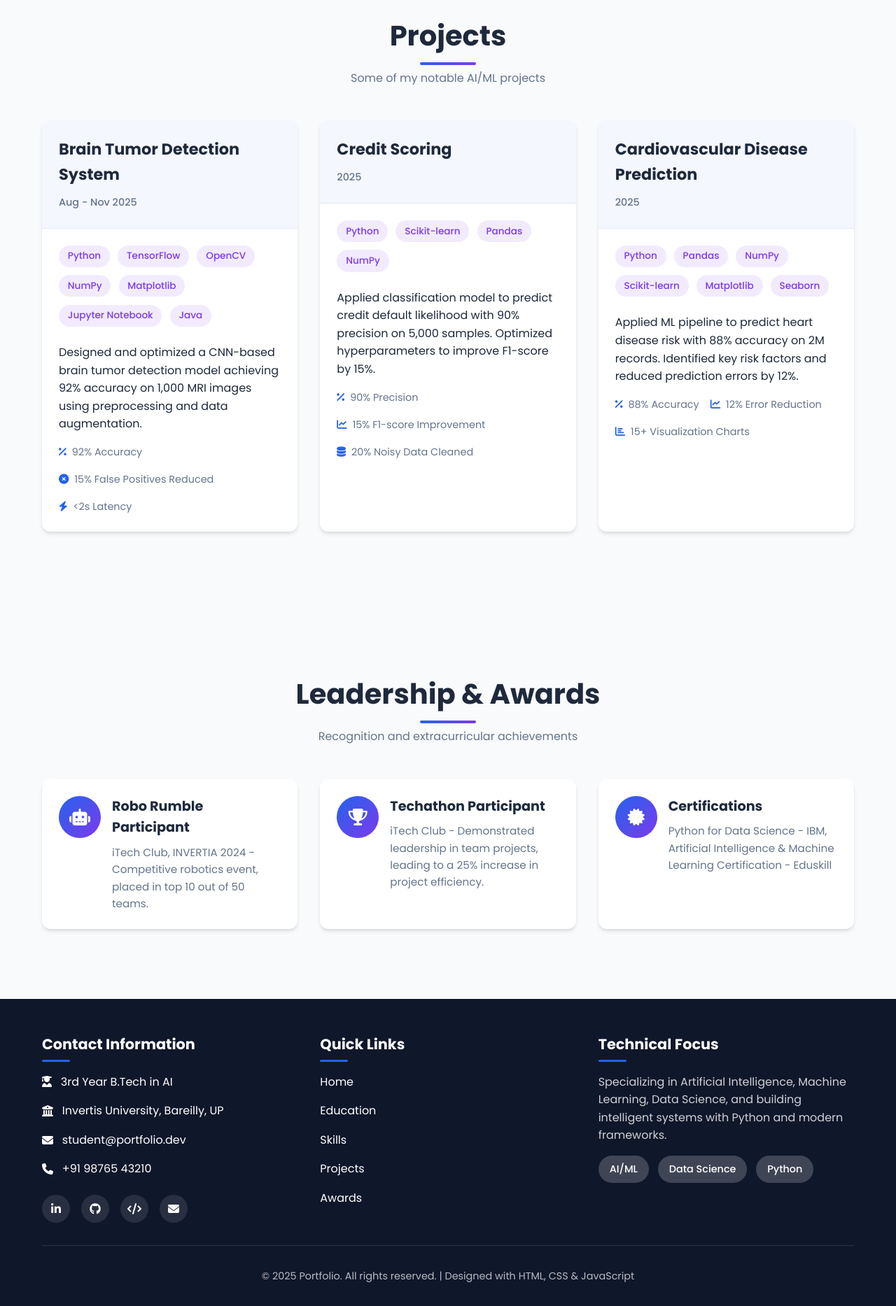
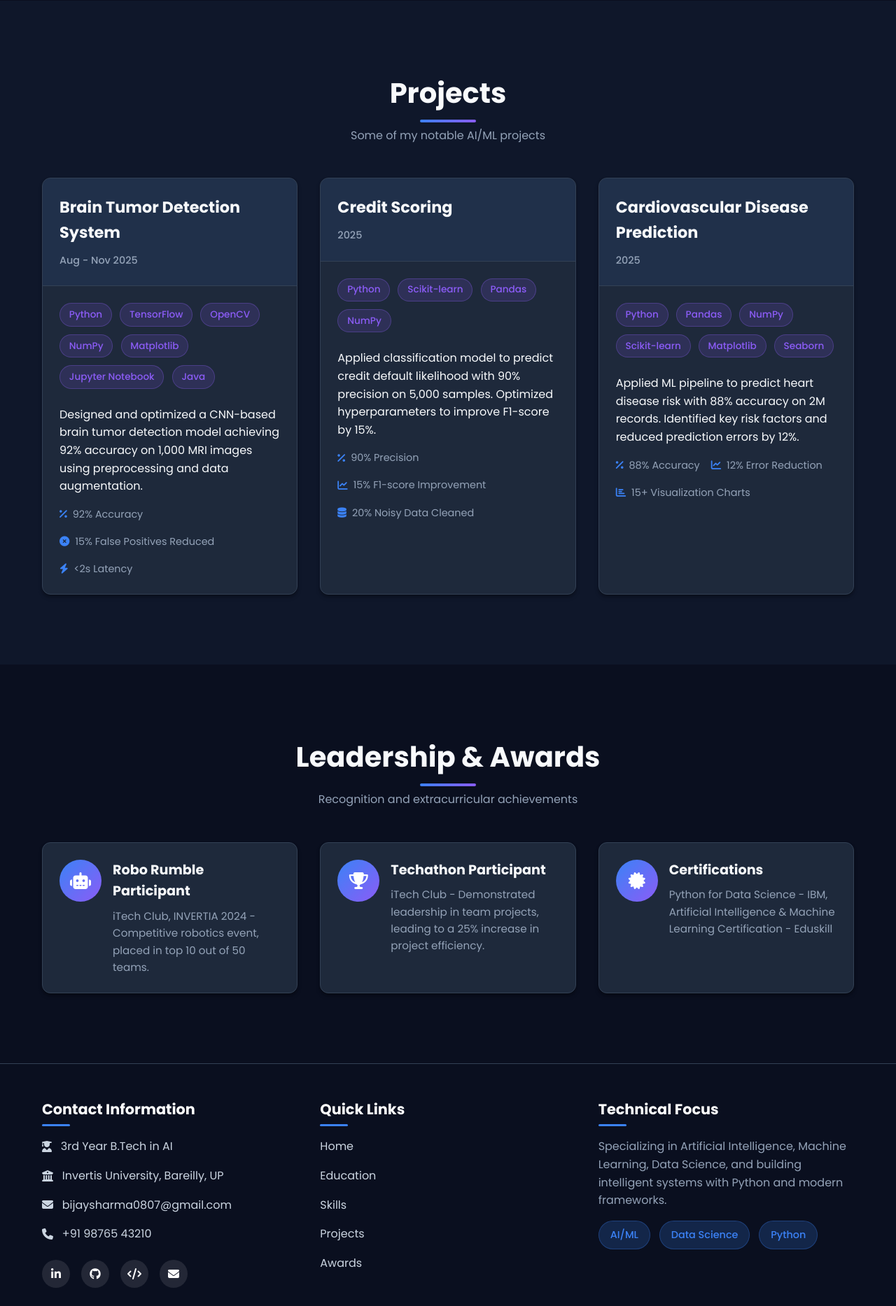
Before and after one commit to GitBijay221122/portfolio, a Flask app: page / in a window 1280 px wide. Shown: the part 3654-5521 px from the top of the page at 70% size. Run offline with Flask 3, Linux system fonts and the light colour scheme.

Commit message:
Portfolio theme updated 28/01/2026

```diff
--- a/templates/index.html
+++ b/templates/index.html
@@ -3,21 +3,24 @@
 <head>
     <meta charset="UTF-8">
     <meta name="viewport" content="width=device-width, initial-scale=1.0">
-    <title>Portfolio | AI/ML Student</title>
+    <title>Bijay Sharma | AI/ML Student</title>
     <link rel="stylesheet" href="https://cdnjs.cloudflare.com/ajax/libs/font-awesome/6.4.0/css/all.min.css">
     <link href="https://fonts.googleapis.com/css2?family=Poppins:wght@300;400;500;600;700&family=Roboto+Mono:wght@300;400;500&display=swap" rel="stylesheet">
     <style>
         :root {
-            --primary-color: #2563eb;
-            --primary-dark: #1d4ed8;
-            --secondary-color: #7c3aed;
+            --primary-color: #3b82f6;
+            --primary-dark: #2563eb;
+            --secondary-color: #8b5cf6;
             --dark-bg: #0f172a;
-            --light-bg: #f8fafc;
-            --text-dark: #1e293b;
-            --text-light: #64748b;
-            --border-color: #e2e8f0;
-            --shadow: 0 4px 6px -1px rgba(0, 0, 0, 0.1), 0 2px 4px -1px rgba(0, 0, 0, 0.06);
-            --shadow-lg: 0 10px 15px -3px rgba(0, 0, 0, 0.1), 0 4px 6px -2px rgba(0, 0, 0, 0.05);
+            --darker-bg: #0a0f1f;
+            --card-bg: #1e293b;
+            --light-bg: #1e293b;
+            --text-dark: #f8fafc;
+            --text-light: #cbd5e1;
+            --text-muted: #94a3b8;
+            --border-color: #334155;
+            --shadow: 0 4px 6px -1px rgba(0, 0, 0, 0.3), 0 2px 4px -1px rgba(0, 0, 0, 0.2);
+            --shadow-lg: 0 10px 15px -3px rgba(0, 0, 0, 0.4), 0 4px 6px -2px rgba(0, 0, 0, 0.3);
             --transition: all 0.3s ease;
             --gradient: linear-gradient(135deg, var(--primary-color), var(--secondary-color));
         }
@@ -36,7 +39,7 @@
             font-family: 'Poppins', sans-serif;
             line-height: 1.6;
             color: var(--text-dark);
-            background-color: var(--light-bg);
+            background-color: var(--dark-bg);
             overflow-x: hidden;
         }
 
@@ -240,6 +244,11 @@
         /* Sections Common Styles */
         .section {
             padding: 100px 0;
+            background-color: var(--dark-bg);
+        }
+
+        .section-alt {
+            background-color: var(--darker-bg);
         }
 
         .section-title {
@@ -269,7 +278,7 @@
         }
 
         .section-title p {
-            color: var(--text-light);
+            color: var(--text-muted);
             max-width: 600px;
             margin: 0 auto;
         }
@@ -408,21 +421,23 @@
         }
 
         .project-card {
-            background: white;
+            background: var(--card-bg);
             border-radius: 12px;
             overflow: hidden;
             box-shadow: var(--shadow);
             transition: var(--transition);
+            border: 1px solid var(--border-color);
         }
 
         .project-card:hover {
             transform: translateY(-10px);
             box-shadow: var(--shadow-lg);
+            border-color: var(--primary-color);
         }
 
         .project-header {
             padding: 1.5rem;
-            background: rgba(37, 99, 235, 0.05);
+            background: rgba(59, 130, 246, 0.08);
             border-bottom: 1px solid var(--border-color);
         }
 
@@ -433,7 +448,7 @@
         }
 
         .project-date {
-            color: var(--text-light);
+            color: var(--text-muted);
             font-size: 0.9rem;
             font-weight: 500;
         }
@@ -450,12 +465,13 @@
         }
 
         .tech-tag {
-            background: rgba(124, 58, 237, 0.1);
+            background: rgba(139, 92, 246, 0.15);
             color: var(--secondary-color);
             padding: 0.3rem 0.8rem;
             border-radius: 50px;
             font-size: 0.85rem;
             font-weight: 500;
+            border: 1px solid rgba(139, 92, 246, 0.3);
         }
 
         .project-stats {
@@ -469,7 +485,7 @@
             display: flex;
             align-items: center;
             gap: 0.5rem;
-            color: var(--text-light);
+            color: var(--text-muted);
             font-size: 0.9rem;
         }
 
@@ -485,7 +501,7 @@
         }
 
         .award-card {
-            background: white;
+            background: var(--card-bg);
             border-radius: 12px;
             padding: 1.5rem;
             box-shadow: var(--shadow);
@@ -493,11 +509,13 @@
             align-items: flex-start;
             gap: 1rem;
             transition: var(--transition);
+            border: 1px solid var(--border-color);
         }
 
         .award-card:hover {
             transform: translateY(-5px);
             box-shadow: var(--shadow-lg);
+            border-color: var(--primary-color);
         }
 
         .award-icon {
@@ -520,15 +538,16 @@
         }
 
         .award-content p {
-            color: var(--text-light);
+            color: var(--text-muted);
             font-size: 0.95rem;
         }
 
         /* Footer */
         footer {
-            background: var(--dark-bg);
+            background: var(--darker-bg);
             color: white;
             padding: 3rem 0 2rem;
+            border-top: 1px solid var(--border-color);
         }
 
         .footer-content {
@@ -565,6 +584,7 @@
             display: flex;
             align-items: center;
             gap: 0.8rem;
+            color: var(--text-light);
         }
 
         .social-links {
@@ -595,7 +615,7 @@
             text-align: center;
             padding-top: 2rem;
             border-top: 1px solid rgba(255, 255, 255, 0.1);
-            color: rgba(255, 255, 255, 0.7);
+            color: var(--text-muted);
             font-size: 0.9rem;
         }
 
@@ -734,7 +755,7 @@
     <header>
         <div class="container">
             <nav class="navbar">
-                <a href="#" class="logo">Portfolio</a>
+                <a href="#" class="logo">Bijay Sharma</a>
                 <button class="mobile-menu-btn" id="mobileMenuBtn">
                     <i class="fas fa-bars"></i>
                 </button>
@@ -776,7 +797,7 @@
     </section>
 
     <!-- Education Section -->
-    <section class="section" id="education">
+    <section class="section section-alt" id="education">
         <div class="container">
             <div class="section-title">
                 <h2>Education</h2>
@@ -870,7 +891,7 @@
     </section>
 
     <!-- Experience Section -->
-    <section class="section" id="experience">
+    <section class="section section-alt" id="experience">
         <div class="container">
             <div class="section-title">
                 <h2>Experience</h2>
@@ -973,7 +994,7 @@
     </section>
 
     <!-- Leadership & Awards Section -->
-    <section class="section" id="awards">
+    <section class="section section-alt" id="awards">
         <div class="container">
             <div class="section-title">
                 <h2>Leadership & Awards</h2>
@@ -1020,38 +1041,38 @@
                     <ul class="contact-info">
                         <li><i class="fas fa-user-graduate"></i> 3rd Year B.Tech in AI</li>
                         <li><i class="fas fa-university"></i> Invertis University, Bareilly, UP</li>
-                        <li><i class="fas fa-envelope"></i> student@portfolio.dev</li>
+                        <li><i class="fas fa-envelope"></i> bijaysharma0807@gmail.com</li>
                         <li><i class="fas fa-phone"></i> +91 98765 43210</li>
                     </ul>
                     <div class="social-links">
-    <a href="https://www.linkedin.com/in/bijay-sharma-205b322a2/" class="social-link"><i class="fab fa-linkedin-in"></i></a>
-    <a href="https://github.com/GitBijay221122" class="social-link"><i class="fab fa-github"></i></a>
-    <a href="https://leetcode.com/u/BijaySharma098/" class="social-link"><i class="fas fa-code"></i></a>
-    <a href="mailto:bijaysharma0807@gmail.com" class="social-link"><i class="fas fa-envelope"></i></a>
-</div>
+                        <a href="https://www.linkedin.com/in/bijay-sharma-205b322a2/" class="social-link"><i class="fab fa-linkedin-in"></i></a>
+                        <a href="https://github.com/GitBijay221122" class="social-link"><i class="fab fa-github"></i></a>
+                        <a href="https://leetcode.com/u/BijaySharma098/" class="social-link"><i class="fas fa-code"></i></a>
+                        <a href="mailto:bijaysharma0807@gmail.com" class="social-link"><i class="fas fa-envelope"></i></a>
+                    </div>
                 </div>
                 <div class="footer-section">
                     <h3>Quick Links</h3>
                     <ul class="contact-info">
-                        <li><a href="#home" style="color: white; text-decoration: none;">Home</a></li>
-                        <li><a href="#education" style="color: white; text-decoration: none;">Education</a></li>
-                        <li><a href="#skills" style="color: white; text-decoration: none;">Skills</a></li>
-                        <li><a href="#projects" style="color: white; text-decoration: none;">Projects</a></li>
-                        <li><a href="#awards" style="color: white; text-decoration: none;">Awards</a></li>
+                        <li><a href="#home" style="color: var(--text-light); text-decoration: none;">Home</a></li>
+                        <li><a href="#education" style="color: var(--text-light); text-decoration: none;">Education</a></li>
+                        <li><a href="#skills" style="color: var(--text-light); text-decoration: none;">Skills</a></li>
+                        <li><a href="#projects" style="color: var(--text-light); text-decoration: none;">Projects</a></li>
+                        <li><a href="#awards" style="color: var(--text-light); text-decoration: none;">Awards</a></li>
                     </ul>
                 </div>
                 <div class="footer-section">
                     <h3>Technical Focus</h3>
-                    <p style="color: rgba(255, 255, 255, 0.8); margin-bottom: 1rem;">Specializing in Artificial Intelligence, Machine Learning, Data Science, and building intelligent systems with Python and modern frameworks.</p>
+                    <p style="color: var(--text-muted); margin-bottom: 1rem;">Specializing in Artificial Intelligence, Machine Learning, Data Science, and building intelligent systems with Python and modern frameworks.</p>
                     <div class="skill-tags">
-                        <span class="skill-tag" style="background: rgba(255, 255, 255, 0.2); color: white;">AI/ML</span>
-                        <span class="skill-tag" style="background: rgba(255, 255, 255, 0.2); color: white;">Data Science</span>
-                        <span class="skill-tag" style="background: rgba(255, 255, 255, 0.2); color: white;">Python</span>
+                        <span class="skill-tag" style="background: rgba(59, 130, 246, 0.2); color: var(--primary-color);">AI/ML</span>
+                        <span class="skill-tag" style="background: rgba(59, 130, 246, 0.2); color: var(--primary-color);">Data Science</span>
+                        <span class="skill-tag" style="background: rgba(59, 130, 246, 0.2); color: var(--primary-color);">Python</span>
                     </div>
                 </div>
             </div>
             <div class="copyright">
-                <p>&copy; 2025 Portfolio. All rights reserved. | Designed with HTML, CSS & JavaScript</p>
+                <p>&copy; 2025 Bijay Sharma. All rights reserved. | Designed with HTML, CSS & JavaScript</p>
             </div>
         </div>
     </footer>
@@ -1080,7 +1101,7 @@
         window.addEventListener('scroll', () => {
             const header = document.querySelector('header');
             if (window.scrollY > 100) {
-                header.style.boxShadow = '0 5px 20px rgba(0, 0, 0, 0.1)';
+                header.style.boxShadow = '0 5px 20px rgba(0, 0, 0, 0.4)';
             } else {
                 header.style.boxShadow = 'var(--shadow)';
             }
```
Also changed, not shown: other parts of templates/index.html (+20 -14 lines).
